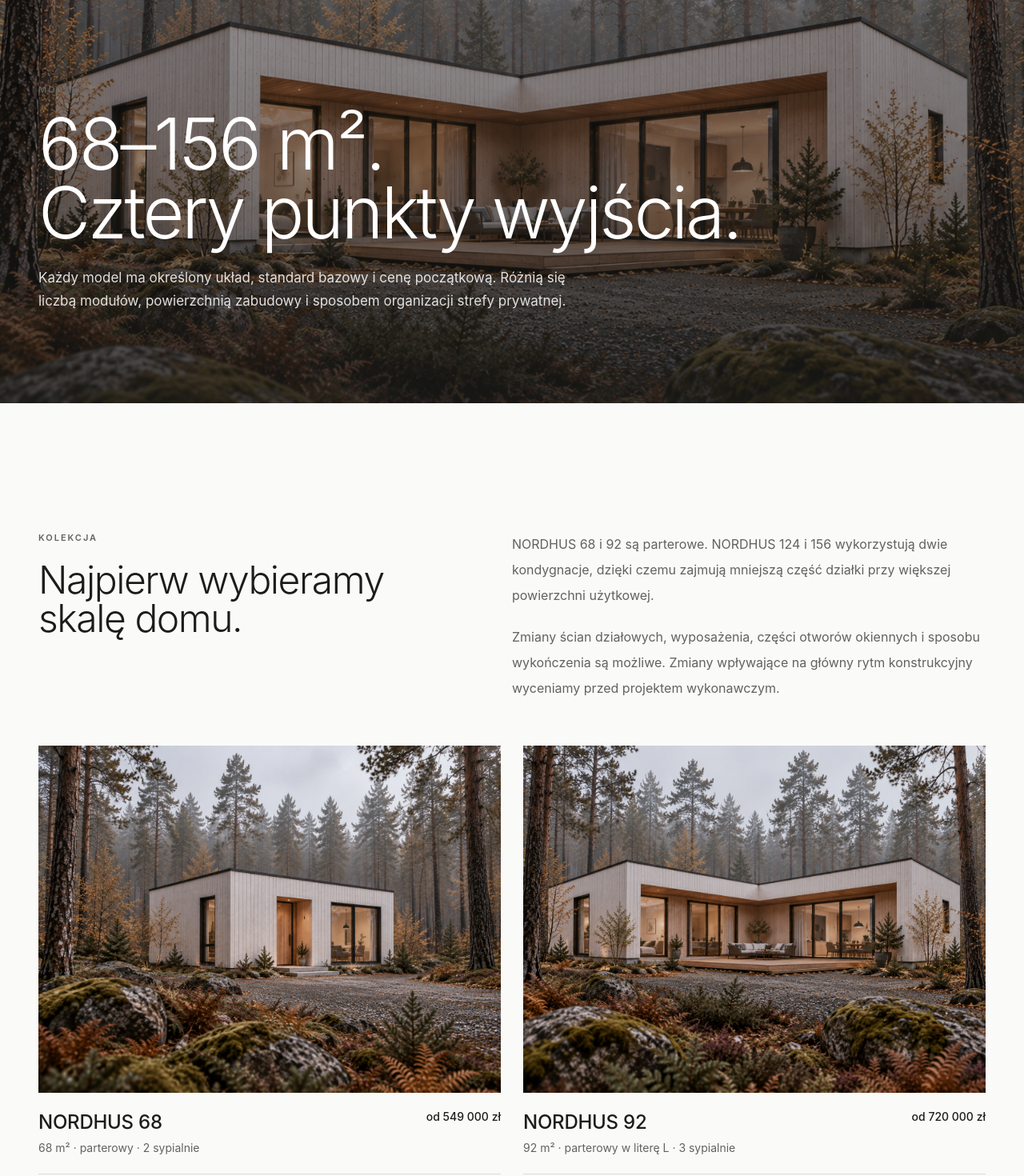
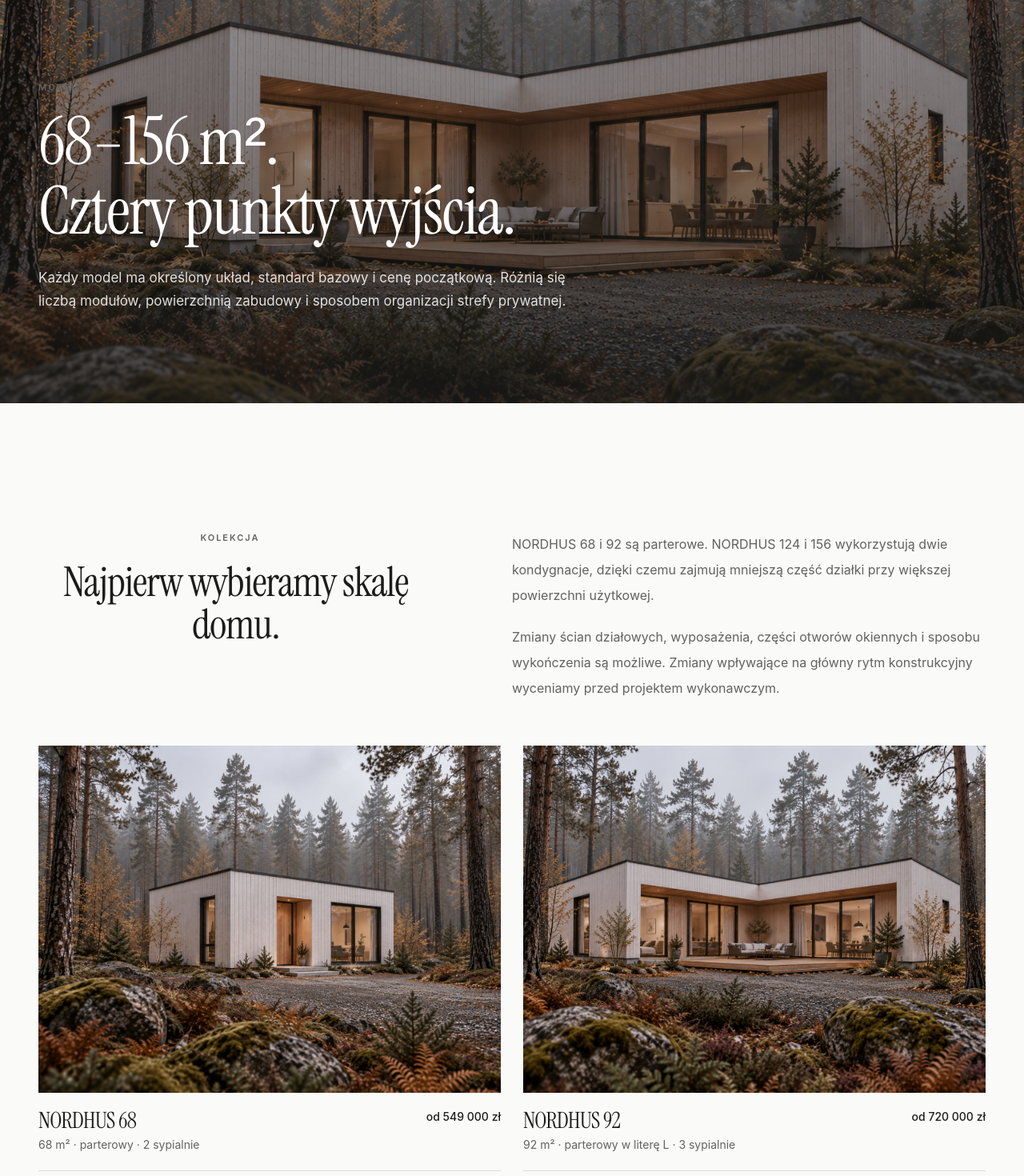
Before and after one commit to jakubskrzypiec/nordhus, a Next.js app: page /modele in a window 1280 px wide. Shown: the part 120-1590 px from the top of the page at 80% size. Built offline with nearby package versions, Linux system fonts and the light colour scheme; no server answers.

Commit message:
Temp: update typography and remove hero motion

```diff
--- a/app/globals.css
+++ b/app/globals.css
@@ -14,35 +14,19 @@ button,a,input,select,textarea{border-radius:0}
 ::-webkit-scrollbar-thumb{background:var(--line)}
 ::-webkit-scrollbar-track{background:transparent}
 
-.display{font-weight:350;letter-spacing:-.03em;line-height:1.02}
-.hero-h1{font-size:clamp(2.75rem,7vw,6rem);font-weight:350;letter-spacing:-.035em;line-height:.96}
-h2{font-weight:350;letter-spacing:-.03em;line-height:1.02}
-h3{font-size:1.5rem;font-weight:500;letter-spacing:-.01em}
+h1,h2,h3,.display,.stat-number{font-family:var(--font-display),Georgia,serif;font-weight:400;letter-spacing:-.02em;line-height:1.05}
+.hero-h1{font-size:clamp(2.75rem,6.5vw,5.5rem);font-weight:400;letter-spacing:-.02em;line-height:1.05}
+h2{font-size:clamp(2rem,4vw,3.25rem);text-align:center}
+h3{font-size:clamp(1.35rem,2.2vw,1.75rem);text-align:center}
 p{max-width:66ch}
-.eyebrow{font-size:.6875rem;font-weight:600;letter-spacing:.18em;text-transform:uppercase;color:var(--muted)}
+.eyebrow{font-size:.6875rem;font-weight:600;letter-spacing:.18em;text-transform:uppercase;color:var(--muted);text-align:center}
+.section-intro{max-width:60ch;margin-inline:auto;text-align:center}
 .section-space{padding-block:72px;opacity:0;transform:translateY(24px);transition:opacity .9s cubic-bezier(.22,1,.36,1),transform .9s cubic-bezier(.22,1,.36,1)}
 .section-space.reveal-in{opacity:1;transform:none}
 @media(min-width:768px){.section-space{padding-block:96px}}
 @media(min-width:1100px){.section-space{padding-block:160px}}
 .focus-ring:focus-visible,:focus-visible{outline:2px solid var(--ink);outline-offset:2px}
 .bg-dark-focus :focus-visible{outline-color:#fff}
-
-.hero-image{will-change:transform}
-.hero-zoom{animation:heroZoom 20s linear forwards}
-@keyframes heroZoom{from{transform:scale(1)}to{transform:scale(1.08)}}
-.tech-overlay{opacity:0;transition:opacity .9s cubic-bezier(.22,1,.36,1)}
-.tech-overlay.is-visible{opacity:1}
-.tech-draw path{stroke-dasharray:1800;stroke-dashoffset:1800;animation:techDraw 1.4s .12s cubic-bezier(.22,1,.36,1) forwards}
-@keyframes techDraw{to{stroke-dashoffset:0}}
-.hero-copy .hero-enter{opacity:1;transform:none;transition:opacity .8s cubic-bezier(.22,1,.36,1),transform .8s cubic-bezier(.22,1,.36,1)}
-.hero-copy-wait .hero-enter{opacity:0;transform:translateY(20px)}
-.hero-copy:not(.hero-copy-wait) .hero-enter:nth-child(1){transition-delay:0ms}
-.hero-copy:not(.hero-copy-wait) .hero-enter:nth-child(2){transition-delay:100ms}
-.hero-copy:not(.hero-copy-wait) .hero-enter:nth-child(3){transition-delay:200ms}
-.hero-copy:not(.hero-copy-wait) .hero-enter:nth-child(4){transition-delay:300ms}
-.scroll-indicator{position:absolute;z-index:10;left:50%;bottom:18px;width:1px;height:40px;overflow:hidden;background:rgba(255,255,255,.25)}
-.scroll-indicator span{position:absolute;left:0;top:-18px;width:1px;height:18px;background:#fff;animation:scrollLine 2s ease-in-out infinite}
-@keyframes scrollLine{0%{transform:translateY(0)}70%,100%{transform:translateY(58px)}}
 
 .reveal{opacity:0;transform:translateY(24px);transition:opacity .9s cubic-bezier(.22,1,.36,1),transform .9s cubic-bezier(.22,1,.36,1)}
 .reveal.reveal-in{opacity:1;transform:none}
@@ -65,8 +49,6 @@ p{max-width:66ch}
 .mobile-nav-item{opacity:0;transform:translateY(16px);transition:opacity .55s cubic-bezier(.22,1,.36,1),transform .55s cubic-bezier(.22,1,.36,1)}
 .mobile-nav-item.is-open{opacity:1;transform:none}
 
-.stat-number{font-size:clamp(2.5rem,5vw,4.5rem);font-weight:300;line-height:1;font-variant-numeric:tabular-nums;letter-spacing:-.035em}
-
 .gallery-item{cursor:zoom-in}
 .gallery-cursor{display:none}
 @media(pointer:fine) and (min-width:900px){.gallery-cursor{display:block;position:absolute;right:18px;bottom:18px;padding:7px 10px;background:rgba(28,28,26,.78);color:#fff;font-size:.6875rem;letter-spacing:.12em;text-transform:uppercase;opacity:0;transform:translateY(6px);transition:opacity .35s ease,transform .35s ease}.gallery-item:hover .gallery-cursor{opacity:1;transform:none}}
@@ -85,6 +67,5 @@ p{max-width:66ch}
 @media(prefers-reduced-motion:reduce){
  html{scroll-behavior:auto}
  *,*:before,*:after{animation:none!important;scroll-behavior:auto!important;transition-duration:.01ms!important;transition-delay:0ms!important}
- .reveal,.reveal-image,.hero-enter,.mobile-nav-item{opacity:1!important;transform:none!important}
- .tech-overlay{display:none}
+ .reveal,.reveal-image,.mobile-nav-item{opacity:1!important;transform:none!important}
 }
```
